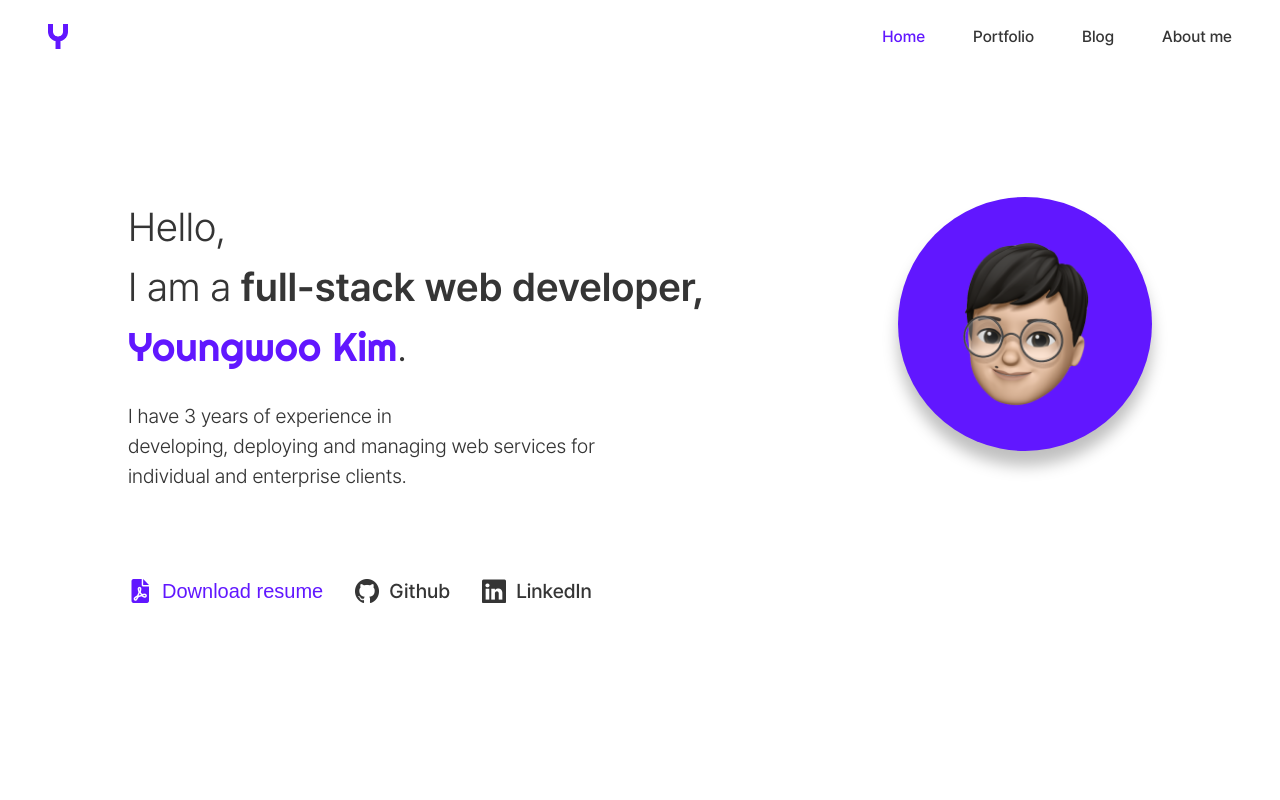
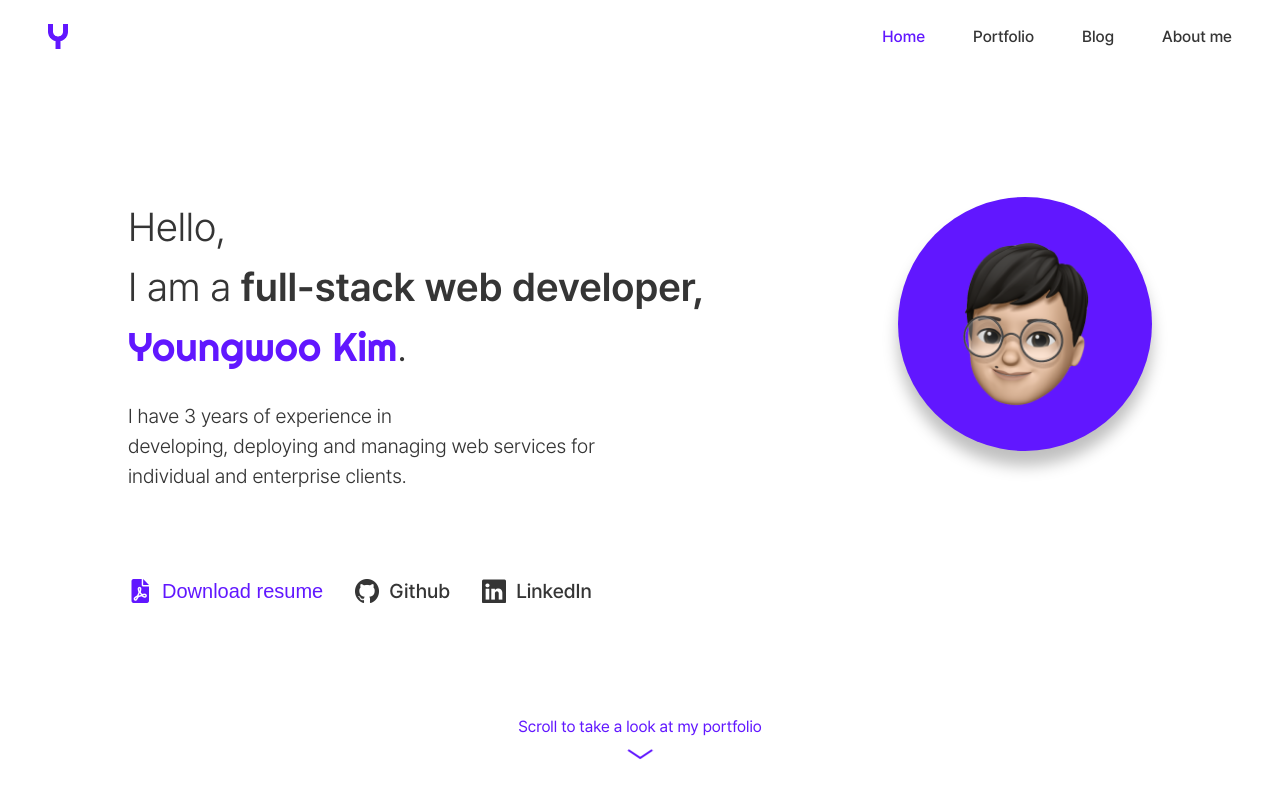
Before and after one commit to seanK200/portfolio, a React (Create React App) app: page / in a window 1280 px wide. Shown: the top 800 px of the page. Built offline with nearby package versions, Linux system fonts and the light colour scheme.

Commit message:
implement scroll guides and scroll to url fragment

```diff
--- a/src/App.tsx
+++ b/src/App.tsx
@@ -3,9 +3,11 @@ import AppRouter from './routers';
 import { ThemeProvider } from 'styled-components';
 import themes from './styles/theme';
 import { useSettings } from './contexts/SettingsProvider';
+import { useLocation } from 'react-router-dom';
 
 export default function App() {
   const { theme } = useSettings();
+  const location = useLocation();
 
   // Set body background color according to theme
   useEffect(() => {
@@ -15,6 +17,19 @@ export default function App() {
     }
   }, [theme]);
 
+  // Routing: Scroll to url fragment if location hash exists
+  useEffect(() => {
+    if (location.hash && location.hash.length) {
+      const elem = document.querySelector(location.hash) as HTMLElement | null;
+      if (elem) {
+        window.scrollTo({
+          top: elem.offsetTop,
+          behavior: 'smooth',
+        });
+      }
+    }
+  }, [location]);
+
   return (
     <ThemeProvider theme={themes[theme]}>
       <AppRouter />
--- a/src/components/header/index.tsx
+++ b/src/components/header/index.tsx
@@ -73,17 +73,18 @@ const SHeader = styled.header<{
   headerHeight: number;
   isScrollingDown: boolean;
 }>`
-  display: flex;
-  justify-content: space-between;
-  align-items: center;
-  padding: 24px 48px;
   position: fixed;
-  transition: top 0.5s ease-out;
   top: ${({ headerHeight, isScrollingDown }) =>
     isScrollingDown ? `-${headerHeight}px` : 0};
   left: 0;
   right: 0;
+  z-index: 1;
+  padding: 24px 48px;
+  display: flex;
+  justify-content: space-between;
+  align-items: center;
   background-color: ${({ theme }) => theme.color.background};
+  transition: top 0.5s ease-out;
 `;
 
 const Navigation = styled.nav`
--- a/src/components/home/FullSection.tsx
+++ b/src/components/home/FullSection.tsx
@@ -1,6 +1,7 @@
 import styled from 'styled-components';
 
 const FullSection = styled.section<{ headerHeight?: number }>`
+  position: relative;
   display: flex;
   justify-content: center;
   align-items: center;
--- a/src/components/utilities/Asset.tsx
+++ b/src/components/utilities/Asset.tsx
@@ -12,6 +12,8 @@ export type AssetPropTypes = {
   offsetY?: number; // choose one of the asssets (y-axis, 0: top  --> bottom)
   themed?: boolean;
   hoverable?: boolean;
+  hover?: boolean; // emulate a hovered state even when it is not hovered
+  onClick?: React.MouseEventHandler<HTMLSpanElement>;
 };
 
 type StyledPropTypes = {
@@ -31,6 +33,7 @@ export const defaultAssetProps = {
   offsetY: 0,
   themed: true,
   hoverable: false,
+  hover: false,
 };
 
 const Asset = (props: AssetPropTypes) => {
@@ -46,9 +49,19 @@ const Asset = (props: AssetPropTypes) => {
     offsetY = defaultAssetProps.offsetY,
     themed = defaultAssetProps.themed,
     hoverable = defaultAssetProps.hoverable,
+    hover = defaultAssetProps.hover,
+    onClick: handleClick,
   } = props;
 
   const useDarkTheme = themed && spriteY > 1 && theme === 'dark';
+
+  const getClassName = () => {
+    let className = 'asset__span';
+
+    if (hover) className += ' ' + 'asset__span-hover';
+
+    return className;
+  };
 
   return (
     <SAsset
@@ -61,11 +74,14 @@ const Asset = (props: AssetPropTypes) => {
       })`}
       scale={`${spriteX * 100}%`}
       hoverable={hoverable}
+      className={getClassName()}
+      onClick={handleClick}
     ></SAsset>
   );
 };
 
 const SAsset = styled.span<StyledPropTypes>`
+  flex-shrink: 0;
   display: block;
   background: ${({ url, offsetX, offsetY }) =>
     `url(${url}) ${offsetX} ${offsetY}`};
@@ -75,6 +91,7 @@ const SAsset = styled.span<StyledPropTypes>`
   height: ${({ height }) => height};
   cursor: ${({ hoverable }) => (hoverable ? 'pointer' : 'auto')};
 
+  &.asset__span-hover,
   &:hover {
     background-position-x: ${({ hoverable, offsetX, width }) =>
       hoverable ? `calc(${offsetX} - ${width})` : offsetX};
--- /dev/null
+++ b/src/styles/ScrollGuide.tsx
@@ -0,0 +1,57 @@
+import React from 'react';
+import { useNavigate } from 'react-router-dom';
+import styled from 'styled-components';
+import Asset from '../components/utilities/Asset';
+
+const ScrollGuide = ({ children }: { children: React.ReactNode }) => {
+  const navigate = useNavigate();
+  const handleClick: React.MouseEventHandler = () => {
+    navigate('#portfolio');
+  };
+
+  return (
+    <SScrollGuide onClick={handleClick}>
+      {children}
+      <Asset
+        src="scroll_guides.png"
+        width="26px"
+        height="12px"
+        spriteX={4}
+        spriteY={2}
+        offsetX={1}
+        hoverable={true}
+      />
+    </SScrollGuide>
+  );
+};
+
+const SScrollGuide = styled.div`
+  display: flex;
+  flex-direction: column;
+  align-items: center;
+  position: absolute;
+  bottom: 40px;
+  left: 50%;
+  transform: translateX(-50%);
+  color: ${({ theme }) => theme.color.primary.default};
+  & span {
+    margin-top: 12px;
+    position: relative;
+    animation: bounce 1.875s ease-in-out 0s infinite alternate;
+  }
+
+  @keyframes bounce {
+    0% {
+      top: 0px;
+    }
+    20% {
+      top: 4px;
+    }
+    40%,
+    100% {
+      top: 0px;
+    }
+  }
+`;
+
+export default ScrollGuide;
--- a/src/texts/homeTexts.ts
+++ b/src/texts/homeTexts.ts
@@ -37,6 +37,10 @@ const homeTexts: MultiLangTexts = {
     ko: '이력서 다운로드',
     en: 'Download resume',
   },
+  scrollGuide1: {
+    ko: '제 포트폴리오를 보려면 스크롤하세요',
+    en: 'Scroll to take a look at my portfolio',
+  },
 };
 
 export default homeTexts;
--- a/src/views/DefaultLayout.tsx
+++ b/src/views/DefaultLayout.tsx
@@ -6,16 +6,12 @@ import styled from 'styled-components';
 import { useSettings } from '../contexts/SettingsProvider';
 
 const DefaultLayout = () => {
-  const { headerHeight, setHeaderHeight } = useSettings();
+  const { setHeaderHeight } = useSettings();
 
   return (
     <React.Fragment>
       <Header setHeaderHeight={setHeaderHeight} />
-      <Main
-        style={{
-          minHeight: `calc(100vh - ${Math.ceil(headerHeight)}px)`,
-        }}
-      >
+      <Main>
         <Outlet />
       </Main>
       <Footer />
@@ -27,6 +23,7 @@ const Main = styled.main`
   margin: auto;
   width: 100%;
   max-width: 1120px;
+  min-height: 100vh;
   padding: 0 48px;
 `;
 
--- a/src/views/Home.tsx
+++ b/src/views/Home.tsx
@@ -6,6 +6,7 @@ import { useSettings } from '../contexts/SettingsProvider';
 import useText from '../hooks/useText';
 import ButtonWithIcon from '../styles/ButtonWithIcon';
 import SHighlight from '../styles/Highlight';
+import ScrollGuide from '../styles/ScrollGuide';
 import homeTexts from '../texts/homeTexts';
 
 const MY_GITHUB_URL = 'https://github.com/seanK200';
@@ -96,8 +97,9 @@ const HomeView = (): JSX.Element => {
             </MemojiContainer>
           </div>
         </div>
+        <ScrollGuide>{t('scrollGuide1')}</ScrollGuide>
       </Introduction>
-      <FullSection>Portfolio Overview</FullSection>
+      <FullSection id="portfolio">Portfolio Overview</FullSection>
     </React.Fragment>
   );
 };
```
Also changed, not shown: public/assets/scroll_guides.png (added).
